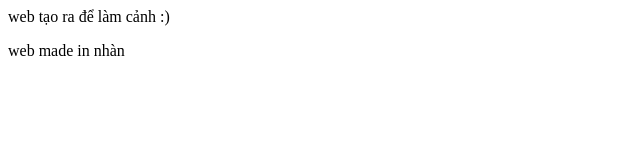
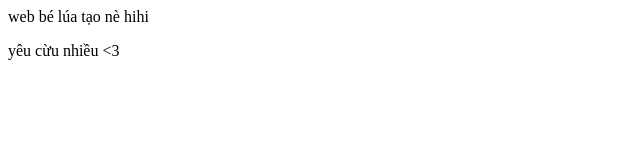
Before and after one commit to thanhnhan02/trangnay-dobeluatao, a plain HTML site: page index.html in a window 1280 px wide. Shown: the full height of the page, 0-640 px from the left. Drawn offline with Linux system fonts and the light colour scheme.

Commit message:
Update index.html

```diff
--- a/index.html
+++ b/index.html
@@ -1,4 +1,4 @@
-<hl>web tạo ra để làm cảnh :)</hl>
+<hl>web bé lúa tạo nè hihi</hl>
 
 
-<p>web made in nhàn </p>
+<p>yêu cừu nhiều <3 </p>
```
